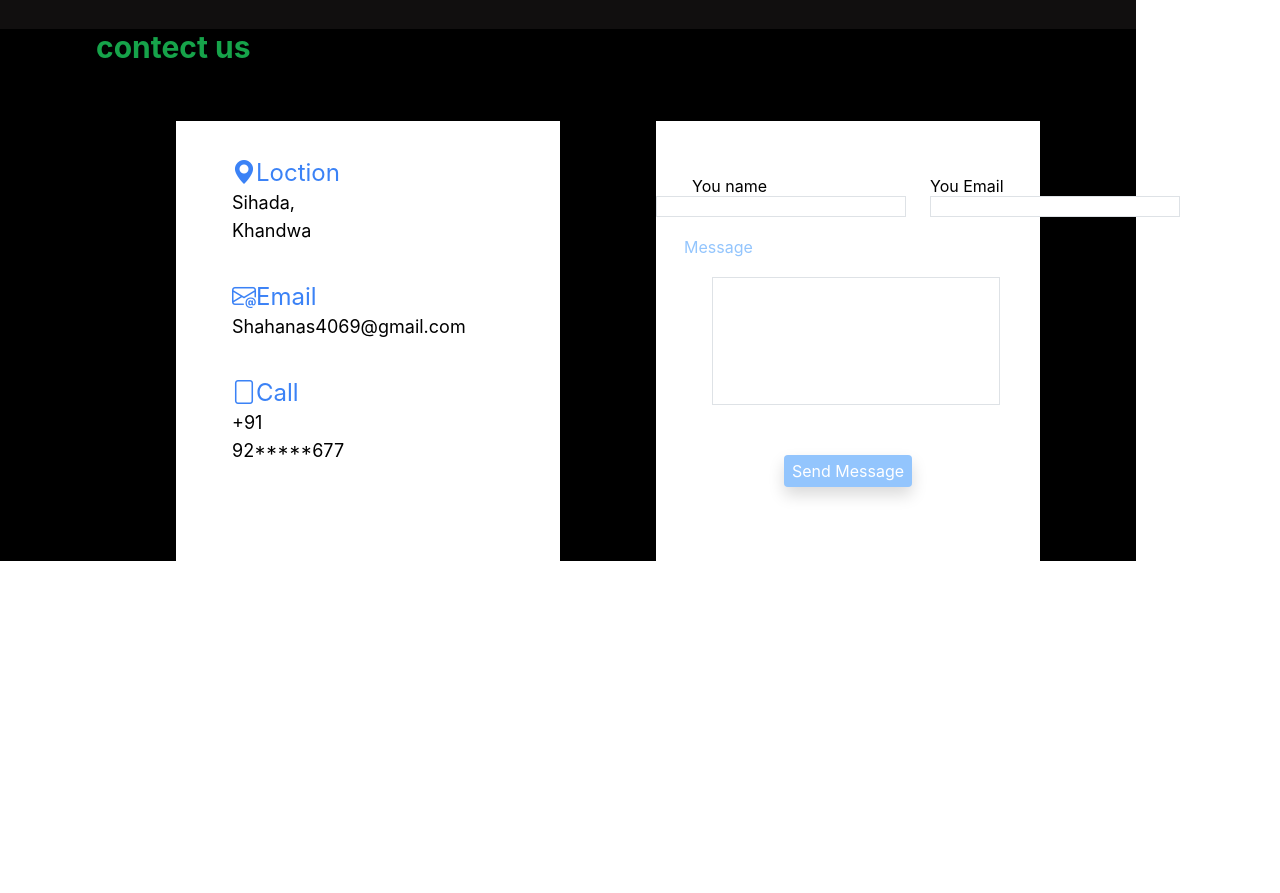
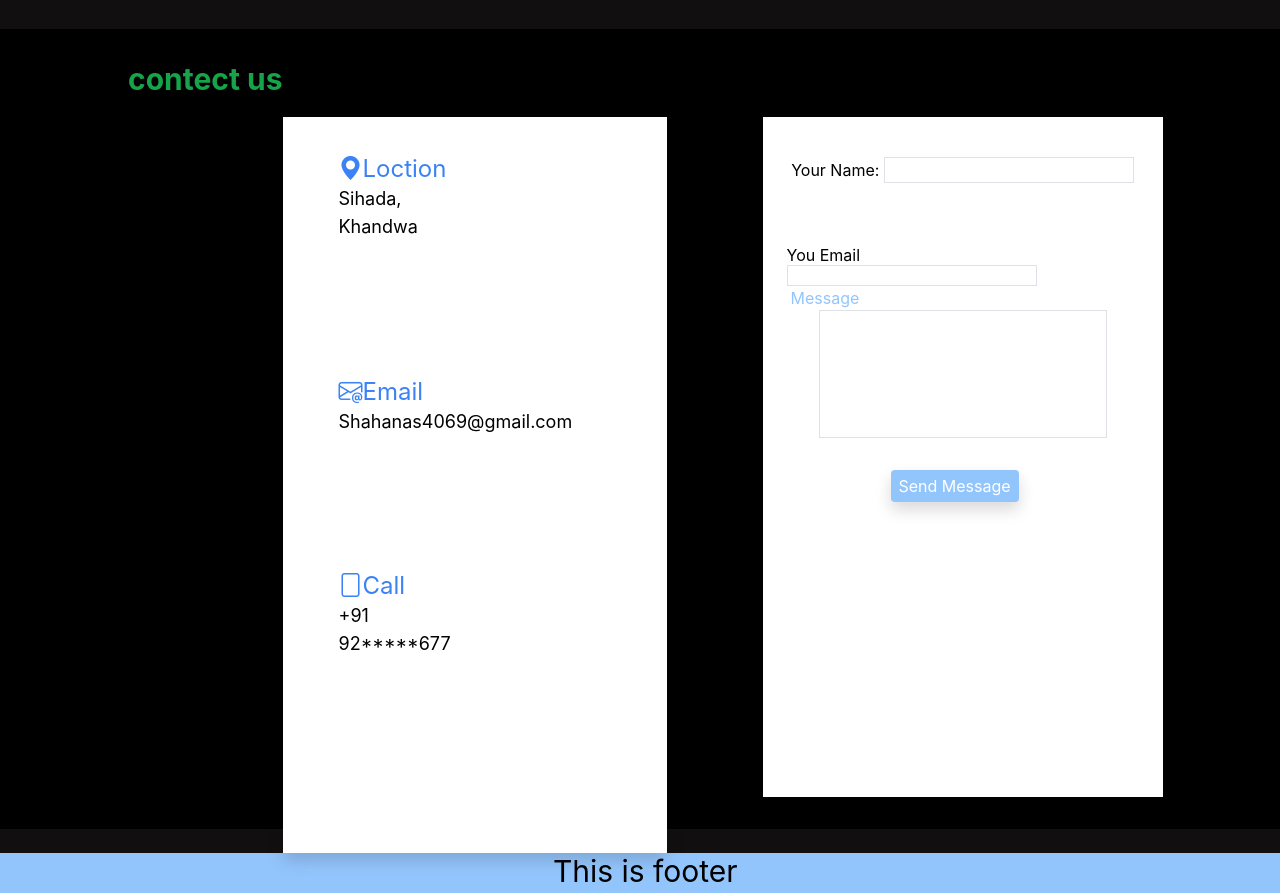
Before and after one commit to anasshah2000/student-protfolio-texts, a plain HTML site: page index.html in a window 1280 px wide. Shown: the part 1893-2786 px from the top of the page. Before the commit the page ends 2454 px from the top, so only its background shows below. Drawn offline with nearby package versions, Linux system fonts and the light colour scheme; a script that the page names is missing.

Commit message:
Update index.html

```diff
--- a/index.html
+++ b/index.html
@@ -5,6 +5,14 @@
     <meta charset="UTF-8">
     <meta name="viewport" content="width=device-width, initial-scale=1.0">
     <title>Document</title>
+    <!-- Google Fonts -->
+    <link
+        href="https://fonts.googleapis.com/css?family=Open+Sans:300,300i,400,400i,600,600i,700,700i|Raleway:300,300i,400,400i,500,500i,600,600i,700,700i|Poppins:300,300i,400,400i,500,500i,600,600i,700,700i"
+        rel="stylesheet">
+
+    <!-- Vendor CSS Files -->
+    <link href="assets/vendor/aos/aos.css" rel="stylesheet">
+    <link href="assets/vendor/bootstrap/css/bootstrap.min.css" rel="stylesheet">
     <script src="https://cdn.tailwindcss.com"></script>
 
     <link href="pro.css" rel="stylesheet">
@@ -16,20 +24,29 @@
 
 <div class="main">
 
-    <header class="flex justify-around aling-items-center h-24 bg-black aling-items-center">
-        <div class="text-2xl mt-7">
+    <header class="flex justify-around aling-items-center h-24 bg-black aling-items-center w-full">
+
+        <div class="mt-5">
+            <p class=" sm:text-md md:text-md lg:text-xl">
 
                 Anas shah Portfolio
+            </p>
+        </div>
 
-        </div>
         <div>
             <ul class="flex justify-center ">
-                <li class="list-style-none mx-6  mt-7 hover:text-gray-400"> <a href="#hello"> <i class="bi bi-house-door-fill"> Home</i> </a></li>
-                <li class="list-style-none mx-6 mt-7 hover:text-gray-400"> <a href="#about"> <i class="bi bi-person-fill"></i>About </a></li>
-                <li class="list-style-none mx-6 mt-7 hover:text-gray-400"> <a href=""> <i class="bi bi-file"></i>skills </a></li>
-                <li class="list-style-none mx-6 mt-7 hover:text-gray-400"> <a href="#Resume"> <i class="bi bi-file"></i>Resume </a></li>
-                <li class="list-style-none mx-6 mt-7 hover:text-gray-400"> <a href=""> <i class="bi bi-envelope-open-fill"></i> Projects </a></li>
-                <li class="list-style-none mx-6 mt-7 hover:text-gray-400"> <a href="#last"> <i  class="bi bi-credit-card-2-front-fill"></i>Contact Me </a></li>
+                <li class="list-style-none mx-6  mt-7 hover:text-gray-400"> <a href="#hello"> <i
+                            class="bi bi-house-door-fill"> Home</i> </a></li>
+                <li class="list-style-none mx-6 mt-7 hover:text-gray-400"> <a href="#about"> <i
+                            class="bi bi-person-fill"></i>About </a></li>
+                <li class="list-style-none mx-6 mt-7 hover:text-gray-400"> <a href=""> <i class="bi bi-file"></i>skills
+                    </a></li>
+                <li class="list-style-none mx-6 mt-7 hover:text-gray-400"> <a href="#Resume"> <i
+                            class="bi bi-file"></i>Resume </a></li>
+                <li class="list-style-none mx-6 mt-7 hover:text-gray-400"> <a href=""> <i
+                            class="bi bi-envelope-open-fill"></i> Projects </a></li>
+                <li class="list-style-none mx-6 mt-7 hover:text-gray-400"> <a href="#last"> <i
+                            class="bi bi-credit-card-2-front-fill"></i>Contact Me </a></li>
             </ul>
         </div>
     </header>
@@ -179,52 +196,75 @@
     <!-- contact for start -->
 
 
-    <div id="last" class="mt-8">
+    <div id="last" class="mt-8 flex my-6 p-8 h-screen ">
+        <h1 class="text-3xl text-green-600 ml-24 font-bold"> contect us</h1>
 
-        <h1 class="text-3xl text-green-600 ml-24 font-bold"> contect us</h1>
-        <div class="flex ml-44">
-            <div id="contain.box" class="grid grid-cols-2 shadow shadow-2xl w-96 bg-white mt-14 h-full" >
 
-                <h1 class="ml-14 text-2xl mt-9 text-blue-500"><a href=""> <i class="bi bi-geo-alt-fill" ></i>Loction  </a> <p class="text-lg text-black"> Sihada, Khandwa</p></h1>
+        <div id="contain.box" class="grid grid-cols-2 shadow shadow-2xl w-96 bg-white mt-14 h-full  ">
+
+            <h1 class="ml-14 text-2xl mt-9 text-blue-500"><a href=""> <i class="bi bi-geo-alt-fill"></i>Loction </a>
+                <p class="text-lg text-black"> Sihada, Khandwa</p>
+            </h1>
 
             <br>
-                <h1 class="ml-14 text-2xl mt-9 text-blue-500"><a href=""> <i class="bi bi-envelope-at"></i>Email  </a> <p class="text-lg text-black"> Shahanas4069@gmail.com</p></h1>
+            <h1 class="ml-14 text-2xl mt-9 text-blue-500"><a href=""> <i class="bi bi-envelope-at"></i>Email </a>
+                <p class="text-lg text-black"> Shahanas4069@gmail.com</p>
+            </h1>
 
             <br>
-                <h1 class="ml-14 text-2xl mt-9 text-blue-500"><a href=""> <i class="bi bi-file"></i>Call  </a> <p class="text-lg text-black mb-24 "> +91 92*****677 </p></h1>
+            <h1 class="ml-14 text-2xl mt-9 text-blue-500"><a href=""> <i class="bi bi-file"></i>Call </a>
+                <p class="text-lg text-black mb-24 "> +91 92*****677 </p>
+            </h1>
 
             <!-- secoundbox  -->
 
         </div>
-            <div id="contain.box  secoundbox" class="grid grid-2 shadow shadow-2xl bg-white mt-14  mx-24 w-96 ">
 
-                <div class="flex">
 
-                    <h1 class="mt-14">
-                        <p class="ml-9 text-black">
-                            You name
-                        </p>
-                        <input type="text" class="border border-black  hover:border-blue-300 border-blue-500 ">
-                    </h1>
+
+
+
+        <div id="contain.box  secoundbox" class=" shadow shadow-2xl bg-white mt-14  mx-24 ">
+
+
+
+
+
+                <div class="text-center mt-10 ">
+
+                    <label for="name" class="text-black">Your Name:</label>
+                    <input type="text" id="name"  class="border border-black  hover:border-blue-300 border-blue-500 ">
+                </div>
+
+
+
             <h1 class="mt-14 mx-4">
 
                 <p class="text-black"> You Email</p>
                 <input type="text" class="border border-black hover:border-blue-300 border-blue-500 ">
 
             </h1>
-                </div>
+
             <k class="ml-7 text-blue-300"> Message </k>
-                <h1 ><input type="text" class="w-72 h-32 border border-blue-500 hover:border-blue-300 mx-14"></h1>
+            <h1><input type="text" class="w-72 h-32 border border-blue-500 hover:border-blue-300 mx-14"></h1>
 
-                <button class="w-32 h-8 mb-14 shadow shadow-2xl bg-blue-300 mt-8 ml-32 rounded rounded-xl text-white hover:bg-blue-500"> Send Message </button>
+            <button
+                class="w-32 h-8 mb-14 shadow shadow-2xl bg-blue-300 mt-8 ml-32 rounded rounded-xl text-white hover:bg-blue-500">
+                Send Message </button>
 
         </div>
 
 
 
+
+
     </div>
 
+
+    <div class="bg-blue-300 h-10 ">
+       <h4 class="text-black text-center text-3xl">This is footer</h4>
     </div>
+
 
 
 
```
Lines whose indentation alone changed are shown as unchanged.
